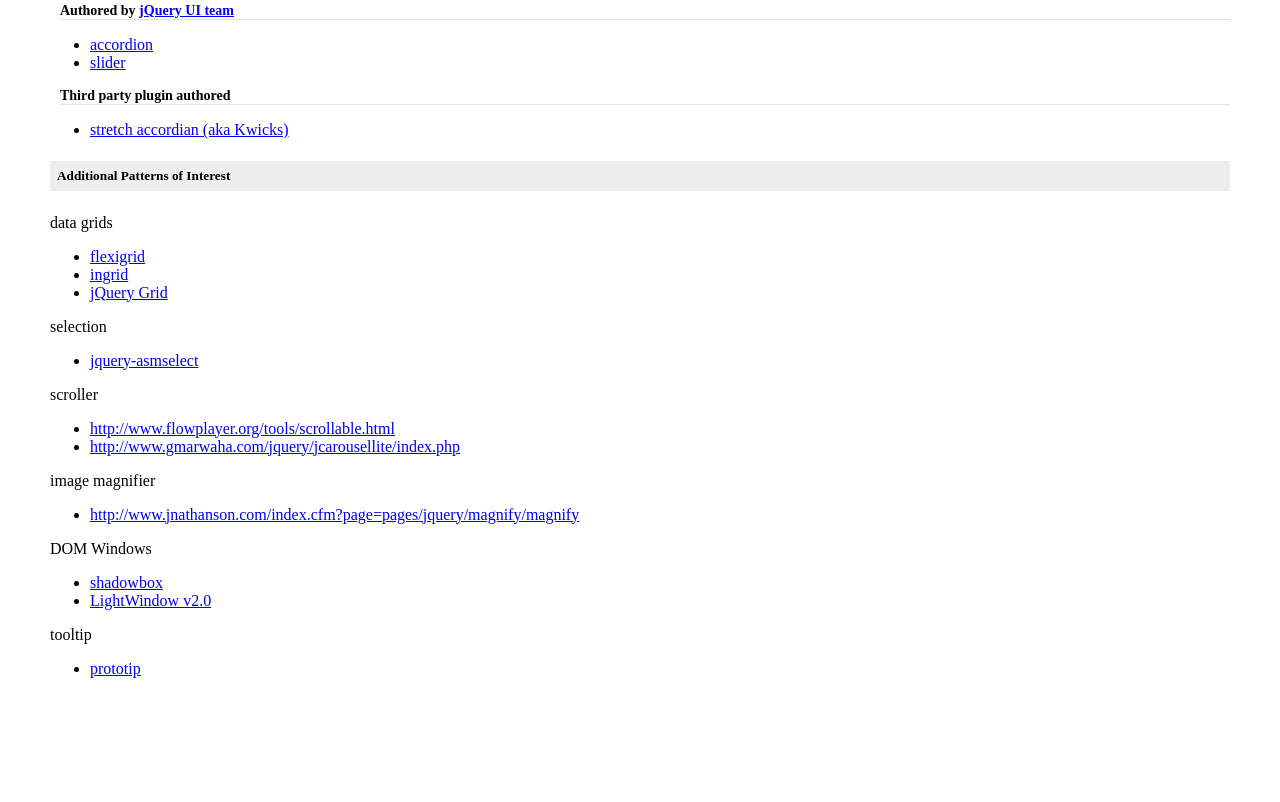
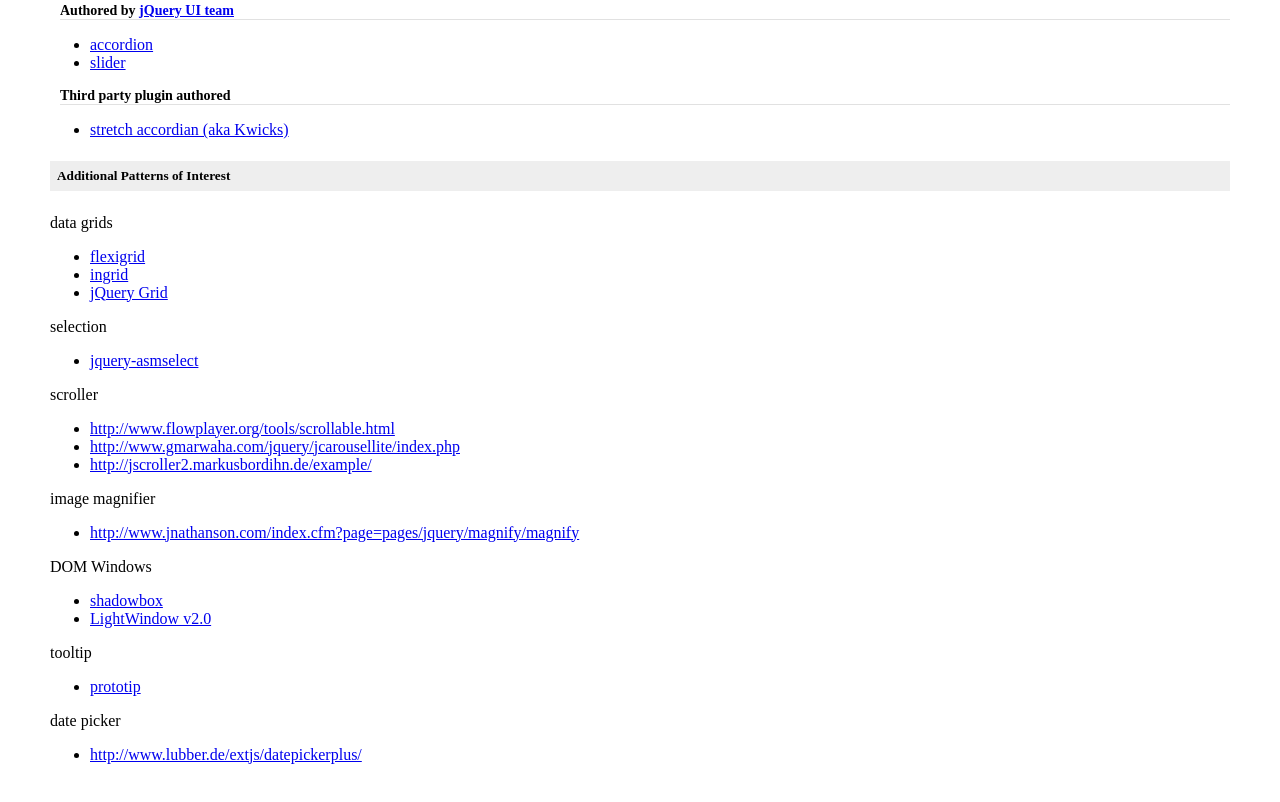
Before and after one commit to rodcoffell/jquery-swip, a plain HTML site: page index.html in a window 1280 px wide. Shown: the part 678-1480 px from the top of the page. Before the commit the page ends 1422 px from the top, so only its background shows below. Drawn offline with Linux system fonts and the light colour scheme.

Commit message:
update index

```diff
--- a/index.html
+++ b/index.html
@@ -65,6 +65,7 @@ h6 { border-bottom:solid 1px #e1e1e1; font-size:14px; margin:0 0 0 10px;}
 <ul>
 <li><a href="http://www.flowplayer.org/tools/scrollable.html">http://www.flowplayer.org/tools/scrollable.html</a></li>
 <li><a href="http://www.gmarwaha.com/jquery/jcarousellite/index.php">http://www.gmarwaha.com/jquery/jcarousellite/index.php</a></li>
+<li><a href="http://jscroller2.markusbordihn.de/example/">http://jscroller2.markusbordihn.de/example/</a></li>
 </ul>
 <p>image magnifier</p>
 <ul><li>
@@ -80,6 +81,10 @@ h6 { border-bottom:solid 1px #e1e1e1; font-size:14px; margin:0 0 0 10px;}
 <ul>
 <li><a href="http://www.nickstakenburg.com/projects/prototip2/">prototip</a></li>
 </ul>
+<p>date picker</p>
+<ul>
+<li><a href="http://www.lubber.de/extjs/datepickerplus/">http://www.lubber.de/extjs/datepickerplus/</a></li>
+</ul>
 
 
 <script type="text/javascript">
```
